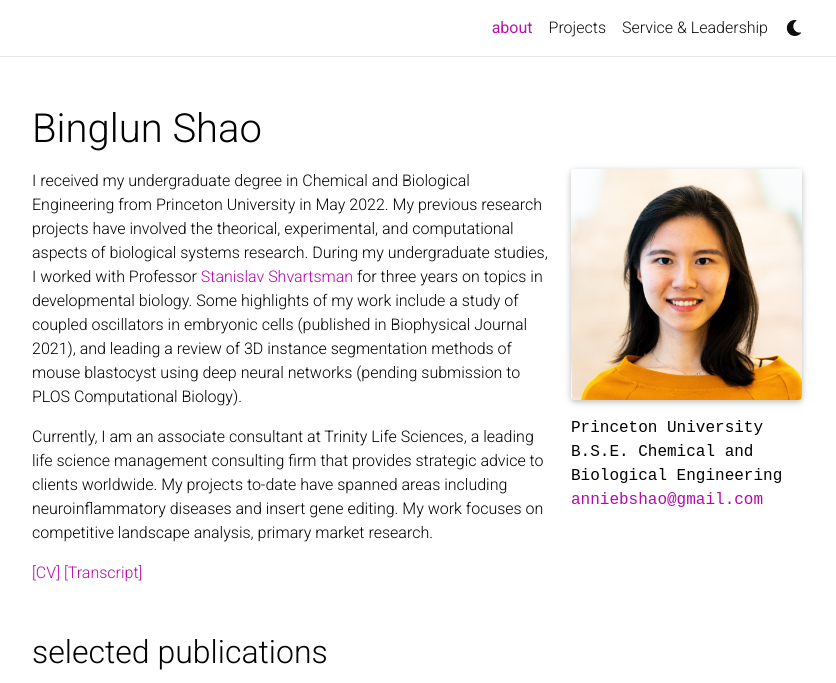
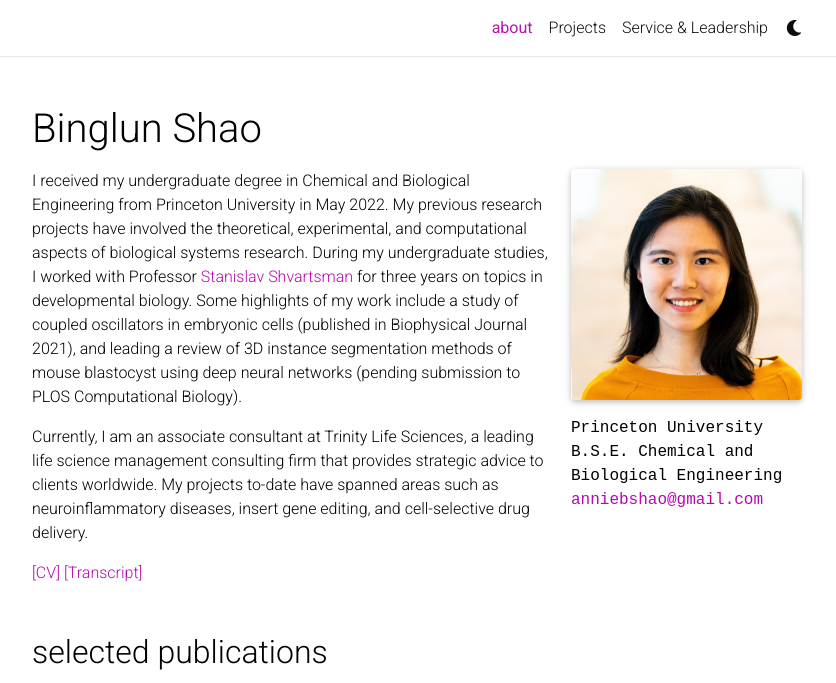
Before and after one commit to bingluna/bingluna.github.io, a Jekyll site: the page built from _pages/about.md, in a window 1280 px wide and 1034 px high, cut to the strip 0-683 px from the top of the window. Shown: the whole strip, without its empty margins (223-1059 px from the left). Built offline with Jekyll 4.4.1, drawn with Linux system fonts in a browser that asks for light colours; full-size pictures stand in for the smaller copies a plugin makes; comment, search, counter and statistics services are not loaded; a style sheet for code colours, icons or effects is not loaded.

Commit message:
update about.md

```diff
--- a/_pages/about.md
+++ b/_pages/about.md
@@ -17,9 +17,9 @@ news: false  # includes a list of news items
 selected_papers: true # includes a list of papers marked as "selected={true}"
 social: true  # includes social icons at the bottom of the page
 ---
-I received my undergraduate degree in Chemical and Biological Engineering from Princeton University in May 2022. My previous research projects have involved the theorical, experimental, and computational aspects of biological systems research. During my undergraduate studies, I worked with Professor [Stanislav Shvartsman](https://cbe.princeton.edu/people/stanislav-shvartsman) for three years on topics in developmental biology. Some highlights of my work include a study of coupled oscillators in embryonic cells (published in Biophysical Journal 2021), and leading a review of 3D instance segmentation methods of mouse blastocyst using deep neural networks (pending submission to PLOS Computational Biology).
+I received my undergraduate degree in Chemical and Biological Engineering from Princeton University in May 2022. My previous research projects have involved the theoretical, experimental, and computational aspects of biological systems research. During my undergraduate studies, I worked with Professor [Stanislav Shvartsman](https://cbe.princeton.edu/people/stanislav-shvartsman) for three years on topics in developmental biology. Some highlights of my work include a study of coupled oscillators in embryonic cells (published in Biophysical Journal 2021), and leading a review of 3D instance segmentation methods of mouse blastocyst using deep neural networks (pending submission to PLOS Computational Biology).
 
-Currently, I am an associate consultant at Trinity Life Sciences, a leading life science management consulting firm that provides strategic advice to clients worldwide. My projects to-date have spanned areas including neuroinflammatory diseases and insert gene editing. My work focuses on competitive landscape analysis, primary market research.
+Currently, I am an associate consultant at Trinity Life Sciences, a leading life science management consulting firm that provides strategic advice to clients worldwide. My projects to-date have spanned areas such as neuroinflammatory diseases, insert gene editing, and cell-selective drug delivery.
 
 
 [\[CV\]](https://bingluna.github.io/assets/pdf/cv.pdf)
```
